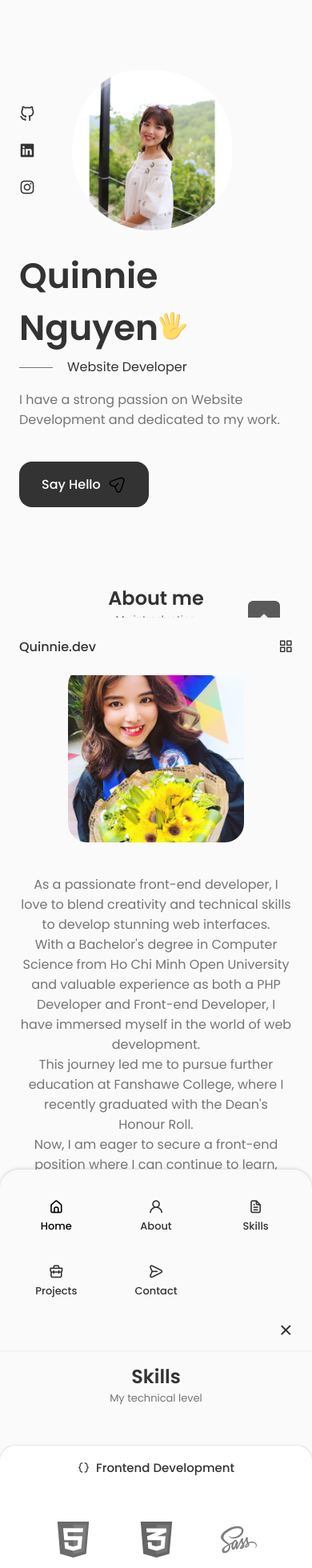
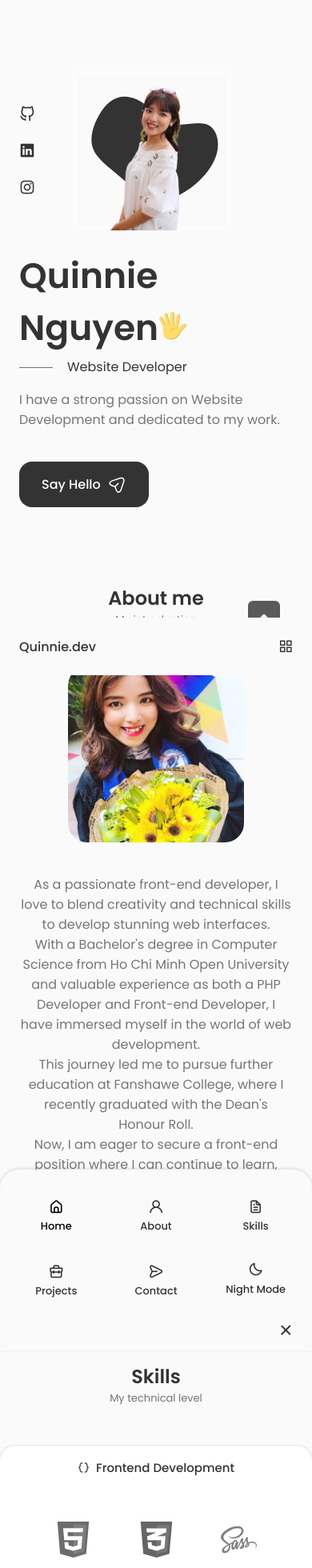
Before and after one commit to quinnienguyen1105/portfolio, a React (Create React App) app: page / in a window 390 px wide. Shown: the top 1960 px of the page at 80% size. Built offline with nearby package versions, Linux system fonts and the light colour scheme.

Commit message:
Updated mode and theme color

```diff
--- a/src/App.css
+++ b/src/App.css
@@ -6,14 +6,20 @@
 :root {
   --header-height: 3rem;
   /*===================Colors =====================*/
-  /*Color mode HSL(hue, saturation, lightness)*/
-  --hue: 0;
+  /* Color mode HSL(hue, saturation, lightness)
+  /*day*/
+  /* --hue: 0;
   --sat: 0%;
   --title-color: hsl(var(--hue), var(--sat), 20%);
   --title-color-dark: hsl(var(--hue), var(--sat), 0%);
   --text-color: hsl(var(--hue), var(--sat), 46%);
-  --body-color: hsl(var(--hue), var(--sat), 98%);
-  --container-color: #fff;
+  --body-color: hsl(var(--hue), var(--sat), 98%); */
+  /*night*/
+  --title-color: #deb992;
+  --title-color-dark: #1ba098;
+  --text-color: #869ba9;
+  --body-color: #051622;
+  --container-color: #001f33;
 
   /*=====================Font and typography==============================*/
   --body-font: "Poppins", san-serif;
@@ -49,6 +55,16 @@
   --z-fixed: 100;
   --z-modal: 1000;
 
+}
+.day {
+  --hue: 0;
+  --sat: 0%;
+  --title-color: hsl(var(--hue), var(--sat), 20%);
+  --title-color-dark: hsl(var(--hue), var(--sat), 0%);
+  --text-color: hsl(var(--hue), var(--sat), 46%);
+  --body-color: hsl(var(--hue), var(--sat), 98%);
+
+  --container-color: #fff;
 }
 @media screen and (max-width: 992px) {
   :root {
--- a/src/components/Contact/Contact.js
+++ b/src/components/Contact/Contact.js
@@ -77,11 +77,11 @@ const Contact = () => {
                     >
                         <path
                         d="M14.2199 21.9352C13.0399 21.9352 11.3699 21.1052 10.0499 17.1352L9.32988 14.9752L7.16988 14.2552C3.20988 12.9352 2.37988 11.2652 2.37988 10.0852C2.37988 8.91525 3.20988 7.23525 7.16988 5.90525L15.6599 3.07525C17.7799 2.36525 19.5499 2.57525 20.6399 3.65525C21.7299 4.73525 21.9399 6.51525 21.2299 8.63525L18.3999 17.1252C17.0699 21.1052 15.3999 21.9352 14.2199 21.9352ZM7.63988 7.33525C4.85988 8.26525 3.86988 9.36525 3.86988 10.0852C3.86988 10.8052 4.85988 11.9052 7.63988 12.8252L10.1599 13.6652C10.3799 13.7352 10.5599 13.9152 10.6299 14.1352L11.4699 16.6552C12.3899 19.4352 13.4999 20.4252 14.2199 20.4252C14.9399 20.4252 16.0399 19.4352 16.9699 16.6552L19.7999 8.16525C20.3099 6.62525 20.2199 5.36525 19.5699 4.71525C18.9199 4.06525 17.6599 3.98525 16.1299 4.49525L7.63988 7.33525Z"
-                        fill="#fff"
+                        fill="var(--container-color)"
                         ></path>
                         <path
                         d="M10.11 14.7052C9.92005 14.7052 9.73005 14.6352 9.58005 14.4852C9.29005 14.1952 9.29005 13.7152 9.58005 13.4252L13.16 9.83518C13.45 9.54518 13.93 9.54518 14.22 9.83518C14.51 10.1252 14.51 10.6052 14.22 10.8952L10.64 14.4852C10.5 14.6352 10.3 14.7052 10.11 14.7052Z"
-                        fill="#fff"
+                        fill="var(--container-color)"
                         ></path>
                     </svg>
                 </button>
--- a/src/components/Contact/contact.scss
+++ b/src/components/Contact/contact.scss
@@ -66,7 +66,7 @@
     left: 0;
     width: 100%;
     height: 100%;
-    border: 2px solid rgba(0, 0, 0, 0.3);
+    border: 2px solid var(--title-color);
     background: none;
     color: var(--text-color);
     outline: none;
--- a/src/components/Header/Header.js
+++ b/src/components/Header/Header.js
@@ -1,9 +1,22 @@
-import React, { useState } from 'react'
+import React, { useEffect, useState } from 'react'
 import "./header.scss"
 const Header = () => {
     //toggle menu
     const [Toggle, showMenu] = useState(false);
+    //day-night mode
+    const [mode, setMode] = useState('day');
 
+    const toogleMode = () => {
+        if(mode=== 'day') {
+            setMode('night');
+        }
+        else {
+            setMode('day');
+        }
+    }
+    useEffect(()=> {
+        document.documentElement.className= mode;
+    }, [mode])
   return (
     <header className='header'>
         <nav className='nav container'>
@@ -25,6 +38,19 @@ const Header = () => {
                     <li className='nav_item'>
                         <a href='#contact' className='nav_link'><i className='uil uil-message nav_icon'></i> Contact</a>
                     </li>
+                    <li className='nav_item toggle_mode'>
+                        {mode === 'day' ? (
+                            <>
+                            <i className='bx bx-moon' onClick={toogleMode}></i>
+                            <a href='#' className='nav_link'>Night Mode</a>
+                            </>
+                        ) : (
+                            <>
+                            <i className='bx bx-sun' onClick={toogleMode}></i>
+                            <a href='#' className='nav_link'>Day Mode</a>
+                            </>
+                        )}
+                    </li>
                 </ul>
 
                 <i className='uil uil-times nav_close' onClick={() => showMenu(!Toggle)}></i>
--- a/src/components/Header/header.scss
+++ b/src/components/Header/header.scss
@@ -38,7 +38,16 @@
 .active_link, .nav_link:hover {
     color: var(--title-color-dark);
 }
-
+.toggle_mode i{
+  color: var(--title-color);
+  cursor: pointer;
+}
+.toggle_mode:hover i{
+  color: var(--title-color-dark);
+}
+.toggle_mode .nav_link {
+  display: none;
+}
 /*============================Reponsive==================*/
 /*For medium devices*/
 @media screen and (max-width: 768px) {
@@ -92,6 +101,25 @@
   .nav_toggle {
     display: block;
   }
+  .toggle_mode {
+    display: flex;
+    align-items: center;
+    justify-content: center;
+  }
+  .toggle_mode {
+    display: flex;
+    flex-direction: column;
+    align-items: center;
+    justify-content: center;
+  }
+  .toggle_mode i {
+    font-size: 1.2rem;
+    font-weight: var(--font-medium);
+    padding-bottom: 5px;
+  }
+  .toggle_mode .nav_link {
+    display: block;
+  }
 }
 /*For small devices*/
 @media screen and (max-width: 350px) {
@@ -101,4 +129,5 @@
   .nav_list {
     column-gap: 0;
   }
+
 }
--- a/src/components/Home/Data.js
+++ b/src/components/Home/Data.js
@@ -67,11 +67,11 @@ const Data = () => {
             >
                 <path
                 d="M14.2199 21.9352C13.0399 21.9352 11.3699 21.1052 10.0499 17.1352L9.32988 14.9752L7.16988 14.2552C3.20988 12.9352 2.37988 11.2652 2.37988 10.0852C2.37988 8.91525 3.20988 7.23525 7.16988 5.90525L15.6599 3.07525C17.7799 2.36525 19.5499 2.57525 20.6399 3.65525C21.7299 4.73525 21.9399 6.51525 21.2299 8.63525L18.3999 17.1252C17.0699 21.1052 15.3999 21.9352 14.2199 21.9352ZM7.63988 7.33525C4.85988 8.26525 3.86988 9.36525 3.86988 10.0852C3.86988 10.8052 4.85988 11.9052 7.63988 12.8252L10.1599 13.6652C10.3799 13.7352 10.5599 13.9152 10.6299 14.1352L11.4699 16.6552C12.3899 19.4352 13.4999 20.4252 14.2199 20.4252C14.9399 20.4252 16.0399 19.4352 16.9699 16.6552L19.7999 8.16525C20.3099 6.62525 20.2199 5.36525 19.5699 4.71525C18.9199 4.06525 17.6599 3.98525 16.1299 4.49525L7.63988 7.33525Z"
-                fill="#000"
+                fill="var(--container-color)"
                 ></path>
                 <path
                 d="M10.11 14.7052C9.92005 14.7052 9.73005 14.6352 9.58005 14.4852C9.29005 14.1952 9.29005 13.7152 9.58005 13.4252L13.16 9.83518C13.45 9.54518 13.93 9.54518 14.22 9.83518C14.51 10.1252 14.51 10.6052 14.22 10.8952L10.64 14.4852C10.5 14.6352 10.3 14.7052 10.11 14.7052Z"
-                fill="#000"
+                fill="var(--container-color)"
                 ></path>
             </svg>
         </a>
--- a/src/components/Home/Home.js
+++ b/src/components/Home/Home.js
@@ -3,13 +3,22 @@ import "./home.scss";
 import Social from './Social';
 import Data from './Data';
 import ScrollDown from './ScrollDown';
+import Profile_image from '../../assets/profile_background.png'
 const Home = () => {
   return (
     <section className='home section' id='home'>
         <div className='home_container container grid'>
             <div className='home_content grid'>
                 <Social/>
-                <div className='home_img'></div>
+                <div className='home_img'>
+                <svg viewBox="0 0 200 200" xmlns="http://www.w3.org/2000/svg" class="background_svg">
+                  <path fill="var(--title-color)" d="M21.4,-32.1C34,-29.8,54.7,-36.7,67.2,-32.9C79.7,-29.1,84,-14.5,82,-1.1C80,12.2,71.8,24.5,62.7,34.2C53.6,43.8,43.5,50.9,32.9,56.4C22.3,61.9,11.2,65.8,1.3,63.6C-8.6,61.4,-17.3,53.1,-25.1,46C-32.8,38.9,-39.7,32.9,-48.9,25.4C-58.1,17.9,-69.7,9,-73.8,-2.4C-77.9,-13.7,-74.6,-27.5,-68.4,-40C-62.1,-52.6,-52.8,-63.9,-40.9,-66.6C-29,-69.3,-14.5,-63.3,-5,-54.5C4.4,-45.8,8.8,-34.3,21.4,-32.1Z" transform="translate(100 100)" />
+                </svg>
+
+                  <div className="image_wrapper">
+                    <img src={Profile_image} className="profile_image" />
+                  </div>
+                </div>
                 <Data/>
             </div>
             <ScrollDown/>
--- a/src/components/Home/home.scss
+++ b/src/components/Home/home.scss
@@ -48,29 +48,77 @@
     max-width: 400px;
     margin-bottom: var(--mb-3);
 }
+// .home_img {
+//     background: url(../../assets/profile_background.png);
+//     background-repeat: no-repeat;
+//     background-position: center;
+//     background-size: cover;
+//     // box-shadow: inset 0 0 0 9px rgba(255 255 255 / 30%);
+//     order: 1;
+//     justify-self: center;
+//     width: 300px;
+//     height: 300px;
+//     // animation: profile_animate 8s ease-in-out infinite 1s;
+// }
+// @keyframes profile_animate {
+//     0% {
+//         border-radius: 60% 40% 30% 70%/ 60% 30% 70% 40%;
+//     }
+//     50% {
+//         border-radius: 30% 60% 70% 40%/ 50% 60% 30% 60%;
+//     }
+//     100% {
+//         border-radius: 60% 40% 30% 70%/ 60% 30% 70% 40%;
+//     }
+// }
 .home_img {
-    background: url(../../assets/profile.png);
+    position: relative;
+    width: 300px;
+    height: 300px;
+    order: 1;
+  }
+
+  .home_img .background_svg {
+    position: absolute;
+    top: 0;
+    left: 0;
+    z-index: -1;
+    width: 100%;
+    height: 100%;
+    transition: transform 0.5s ease-in-out;
+    transform-origin: center center;
+
+  }
+  .home_img .image_wrapper {
+    width: 100%;
+    height: 100%;
+    display: flex;
+    justify-content: center;
+    align-items: center;
+    // background: url(../../assets/profile_background.png);
     background-repeat: no-repeat;
     background-position: center;
     background-size: cover;
-    box-shadow: inset 0 0 0 9px rgba(255 255 255 / 30%);
-    order: 1;
-    justify-self: center;
-    width: 300px;
-    height: 300px;
-    animation: profile_animate 8s ease-in-out infinite 1s;
-}
-@keyframes profile_animate {
+  }
+
+  .home_img .profile_image {
+    width: 100%;
+    height: 100%;
+    object-fit: cover;
+  }
+
+  @keyframes profile_animate {
     0% {
-        border-radius: 60% 40% 30% 70%/ 60% 30% 70% 40%;
+      transform: scale(1);
     }
     50% {
-        border-radius: 30% 60% 70% 40%/ 50% 60% 30% 60%;
+      transform: scale(1.2);
     }
     100% {
-        border-radius: 60% 40% 30% 70%/ 60% 30% 70% 40%;
+      transform: scale(1);
     }
-}
+  }
+
 .home_scroll {
     margin-left: 9.25rem;
 }
```
Also changed, not shown: src/assets/bg_star.png (added), src/assets/profile_background.png (added).
